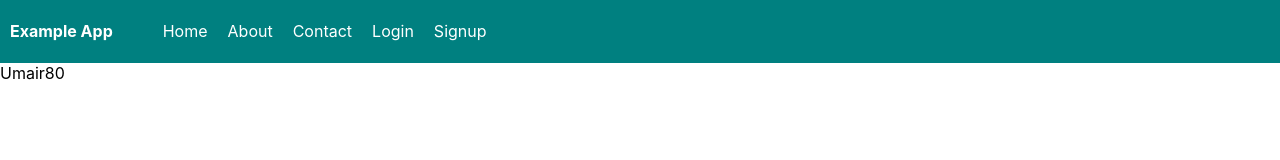
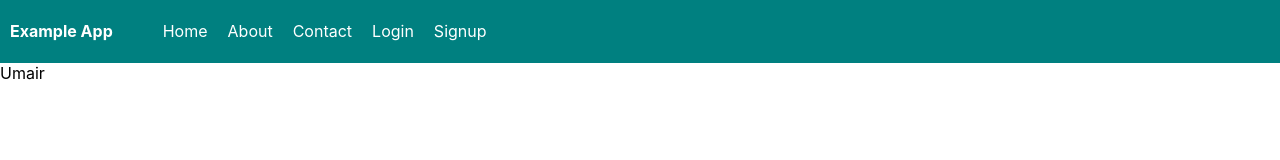
Before and after one commit to Umair706/practice-reactjs-layout, a React (Create React App) app: page / in a window 1280 px wide. Shown: the top 160 px of the page. Built offline with nearby package versions, Linux system fonts and the light colour scheme.

Commit message:
Update index.js

```diff
--- a/src/Pages/Home/index.js
+++ b/src/Pages/Home/index.js
@@ -20,7 +20,7 @@ const {name,age} = props;
     <div className="HomeContainer">
       {/* You can show the data using {} in the JSX */}
         {name}
-        {age}
+
     </div>
    )
 
```
